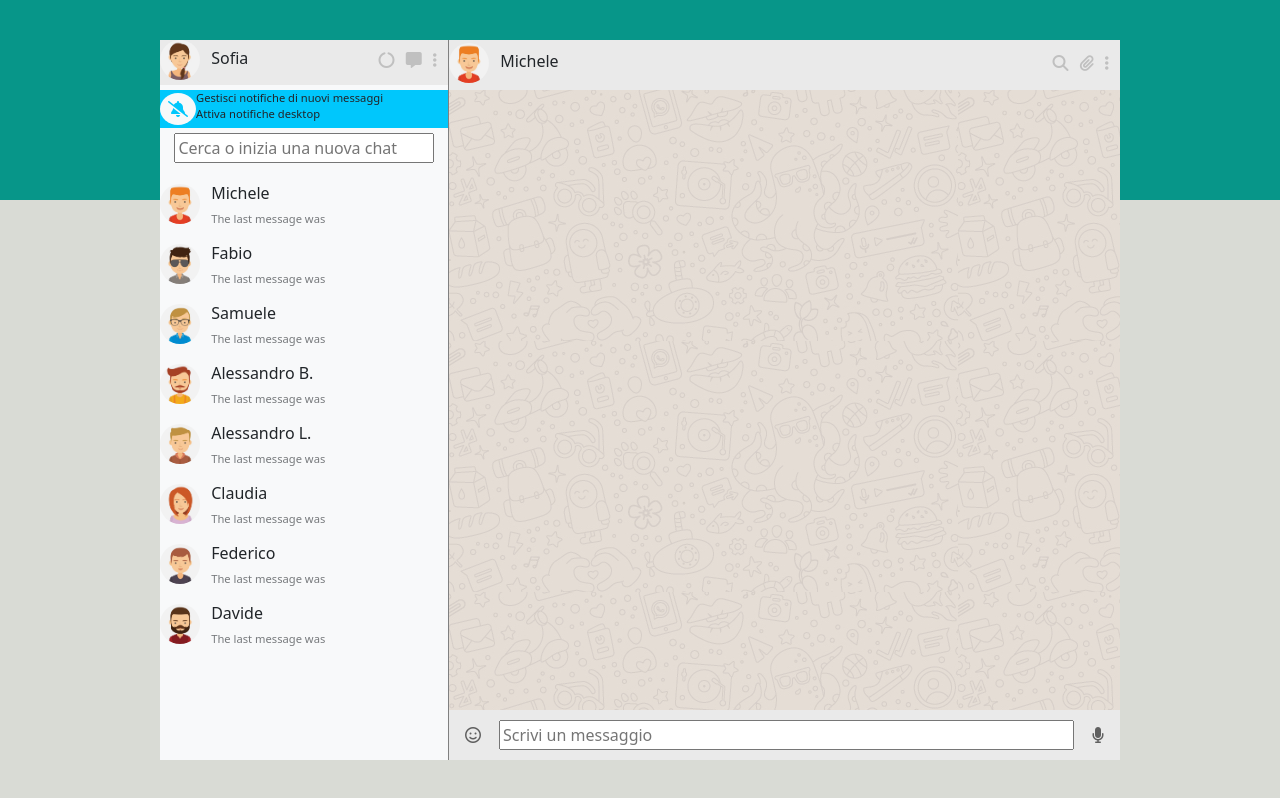
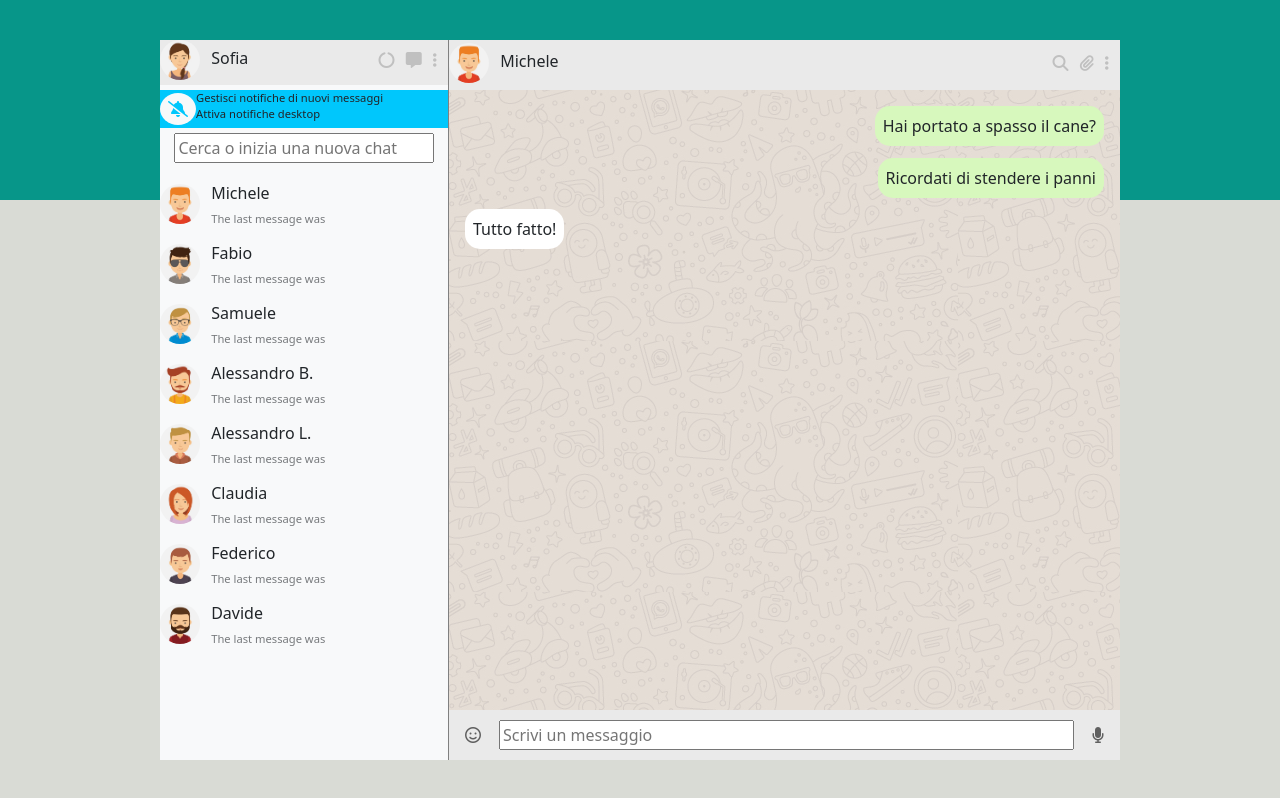
Before and after one commit to RiccardoSignorini/vue-boolzapp, a plain HTML site: page index.html in a window 1280 px wide. Drawn offline with nearby package versions, Linux system fonts and the light colour scheme.

Commit message:
messaggi statici

```diff
--- a/assets/css/style.css
+++ b/assets/css/style.css
@@ -76,9 +76,30 @@ img{
 #chat{
     height: 86%;
     background-image: url('../img/mine.jpg');
+    padding: 1rem;
 }
 
 #input-mex{
     background-color: rgb(234, 234, 234);
     height: 7%;
 }
+
+.sent{
+    background-color: rgb(215, 248, 189);
+    align-self: flex-end;
+}
+
+.received{
+    background-color: white;
+    align-self: flex-start;
+}
+
+.sent, .received{
+    padding: 8px;
+    border-radius: 15px;
+    margin-bottom: 0.7rem;
+}
+
+.sent p, .received p{
+    margin: 0;
+}
--- a/index.html
+++ b/index.html
@@ -82,8 +82,16 @@
                         </div>
                     </div>
                     <!-- CHAT -->
-                    <div id="chat">
-
+                    <div id="chat" class="d-flex flex-column">
+                        <div class="sent">
+                            <p>Hai portato a spasso il cane?</p>
+                        </div>
+                        <div class="sent">
+                            <p>Ricordati di stendere i panni</p>
+                        </div>
+                        <div class="received">
+                            <p>Tutto fatto!</p>
+                        </div>
                     </div>
                     <!-- INPUT MESSAGGIO -->
                     <div id="input-mex" class="d-flex justify-content-between align-items-center px-3">
```
